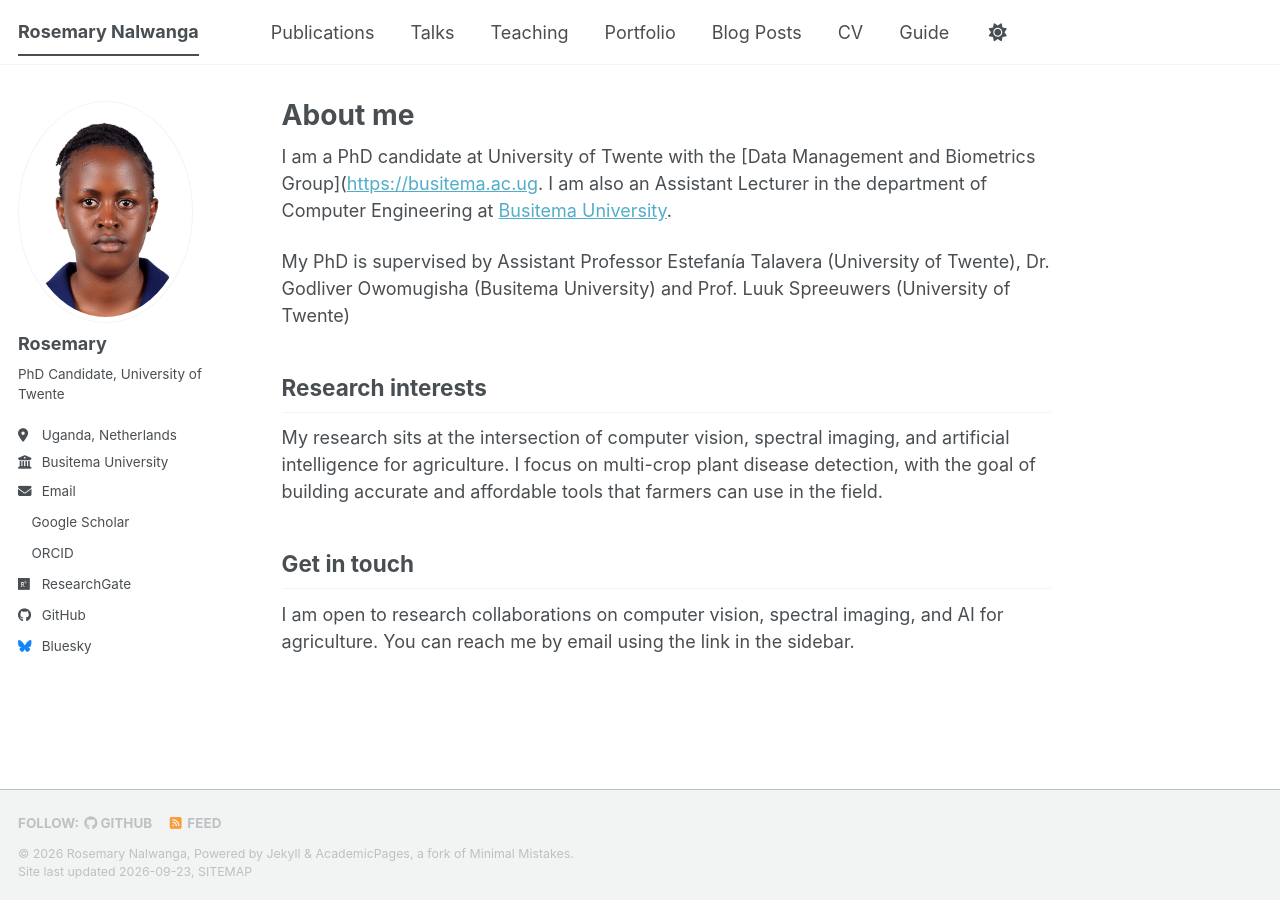
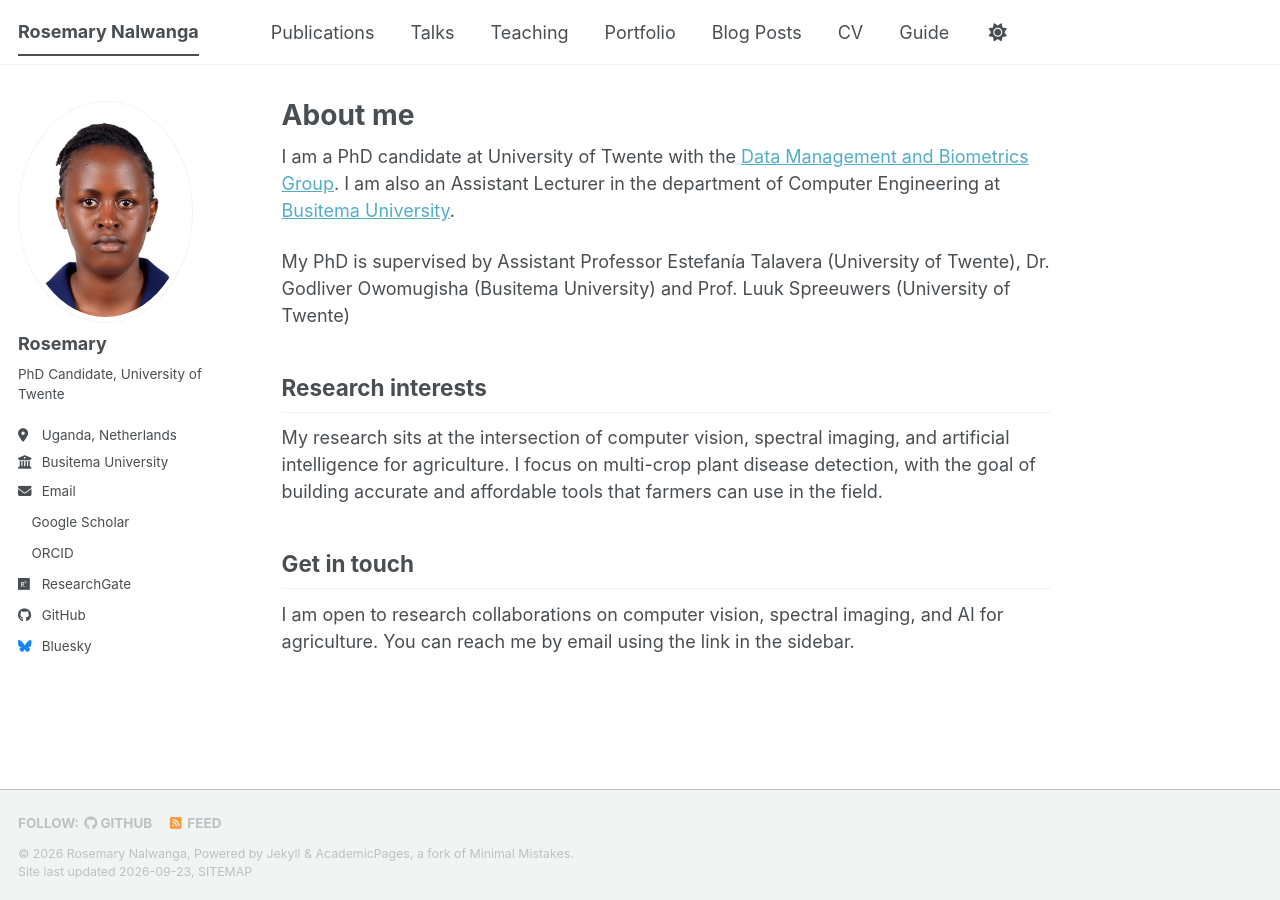
Before and after one commit to rosemarynalwanga/rosemarynalwanga.github.io, a Jekyll site: the page built from _pages/about.md, in a window 1280 px wide. Built offline with Jekyll 4.4.1, drawn with Linux system fonts in a browser that asks for light colours; a style sheet for code colours, icons or effects is not loaded; part of the change alters nothing that is shown.

Commit message:
Update about.md
continue to update

```diff
--- a/_pages/about.md
+++ b/_pages/about.md
@@ -7,7 +7,7 @@ redirect_from:
   - /about.html
 ---
 
-I am a PhD candidate at University of Twente with the [Data Management and Biometrics Group]([https://busitema.ac.ug](https://www.utwente.nl/en/eemcs/dmb/). I am also an Assistant Lecturer in the department of Computer Engineering at [Busitema University](https://busitema.ac.ug).
+I am a PhD candidate at University of Twente with the [Data Management and Biometrics Group](https://www.utwente.nl/en/eemcs/dmb/). I am also an Assistant Lecturer in the department of Computer Engineering at [Busitema University](https://busitema.ac.ug).
 
 My PhD is supervised by Assistant Professor Estefanía Talavera (University of Twente), Dr. Godliver Owomugisha (Busitema University) and Prof. Luuk Spreeuwers (University of Twente)
 
```
